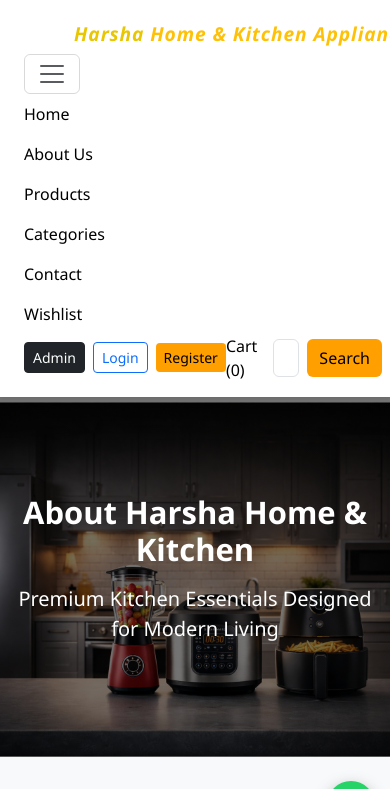
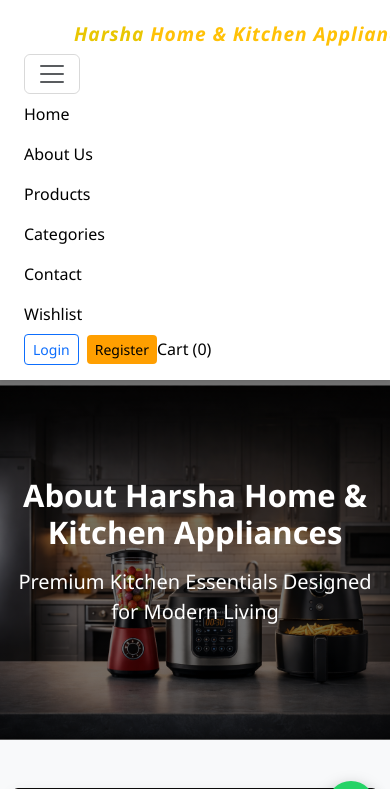
Before and after one commit to anchansushiksha-sony/kitchen-project, a Django app: page /about/ in a window 390 px wide, after a click that opens the changed part; the page is wider, and only the part inside the window is pictured. Shown: the top 789 px of that part. Run offline with Django 5.2, Linux system fonts and the light colour scheme.

Commit message:
Fix navbar responsiveness, settings and URLs

```diff
--- a/core/templates/core/about.html
+++ b/core/templates/core/about.html
@@ -6,7 +6,7 @@
 <!-- HERO SECTION -->
 <section class="about-hero text-white text-center d-flex align-items-center">
     <div class="container">
-        <h1 class="fw-bold display-5">About Harsha Home & Kitchen</h1>
+        <h1 class="fw-bold display-5">About Harsha Home & Kitchen Appliances</h1>
         <p class="lead mt-3">
             Premium Kitchen Essentials Designed for Modern Living
         </p>
--- a/core/templates/core/base.html
+++ b/core/templates/core/base.html
@@ -50,13 +50,13 @@
             <!-- Right -->
             <div class="d-flex align-items-center">
                 {% if user.is_authenticated %}
-                    <span class="nav-link fw-semibold me-2">Hi, {{ user.username }}</span>
-                    <form method="post" action="{% url 'logout' %}" class="me-2">
+<span class="d-none d-lg-inline nav-link fw-semibold me-2">
+    Hi, {{ user.username }}
+</span>                    <form method="post" action="{% url 'logout' %}" class="me-2">
                         {% csrf_token %}
                         <button type="submit" class="btn btn-danger btn-sm">Logout</button>
                     </form>
                 {% else %}
-                    <a href="{% url 'admin:index' %}" class="btn btn-dark btn-sm me-2">Admin</a>
 
                     <button class="btn btn-outline-primary btn-sm me-2"
                             data-bs-toggle="modal"
@@ -75,12 +75,13 @@
                     Cart ({{ cart_count|default:0 }})
                 </a>
 
-                <form action="{% url 'product_search' %}" method="get" class="d-flex">
-                    <input type="text" name="q" class="form-control me-2"
-                           placeholder="Search products..."
-                           value="{{ request.GET.q }}">
-                    <button class="btn btn-warning" type="submit">Search</button>
-                </form>
+                <form action="{% url 'product_search' %}" method="get"
+      class="d-none d-lg-flex ms-2">
+    <input type="text" name="q" class="form-control me-2"
+           placeholder="Search products..."
+           value="{{ request.GET.q }}">
+    <button class="btn btn-warning" type="submit">Search</button>
+</form>
             </div>
 
         </div>
@@ -153,7 +154,7 @@
 
 
 <!-- ================= WHATSAPP FLOAT ================= -->
-<a href="https://wa.me/910740967850"
+<a href="https://wa.me/919740967850"
    class="whatsapp-float"
    target="_blank"
    aria-label="Chat on WhatsApp">
--- a/new_kitchen/urls.py
+++ b/new_kitchen/urls.py
@@ -3,31 +3,37 @@
 from django.conf import settings
 from django.conf.urls.static import static
 from django.contrib.auth import views as auth_views
-from django.contrib.auth.views import LogoutView  # <- add this
-from core import views  # or your other apps
+from django.contrib.auth.views import LogoutView
 
 urlpatterns = [
+    # Admin
     path('admin/', admin.site.urls),
+
+    # Core pages (home, etc.)
     path('', include('core.urls')),
+
+    # Products
+    path('products/', include('products.urls')),
+
+    # Users (login, register, profile)
     path('users/', include('users.urls')),
 
-    path('products/', include('products.urls')),
-    path('accounts/', include('accounts.urls')),
-
-  # 🔐 authentication (REQUIRED)
+    # Authentication
     path(
-    'login/',
-    auth_views.LoginView.as_view(template_name='users/login.html'),
-    name='login'
-),
-
-
+        'login/',
+        auth_views.LoginView.as_view(template_name='users/login.html'),
+        name='login'
+    ),
     path(
-    'logout/',
-    LogoutView.as_view(next_page='/'),  # Redirects to home page after logout
-    name='logout'
-),
+        'logout/',
+        LogoutView.as_view(next_page='/'),
+        name='logout'
+    ),
 ]
 
+# ✅ MEDIA FILES (IMAGES) – THIS IS CORRECT
 if settings.DEBUG:
-    urlpatterns += static(settings.MEDIA_URL, document_root=settings.MEDIA_ROOT)
+    urlpatterns += static(
+        settings.MEDIA_URL,
+        document_root=settings.MEDIA_ROOT
+    )
```
Also changed, not shown: new_kitchen/settings.py (+24 -20 lines).
